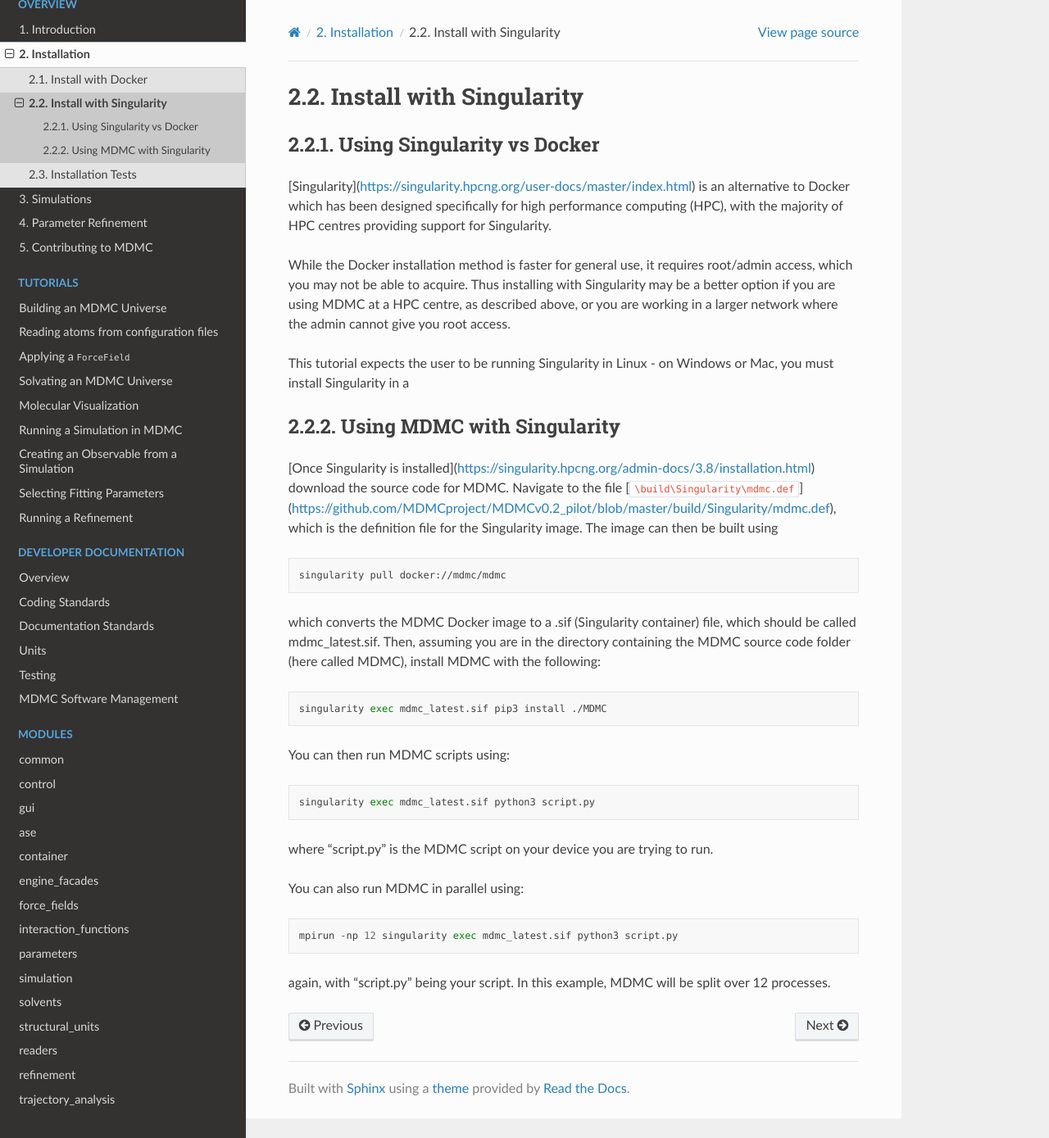
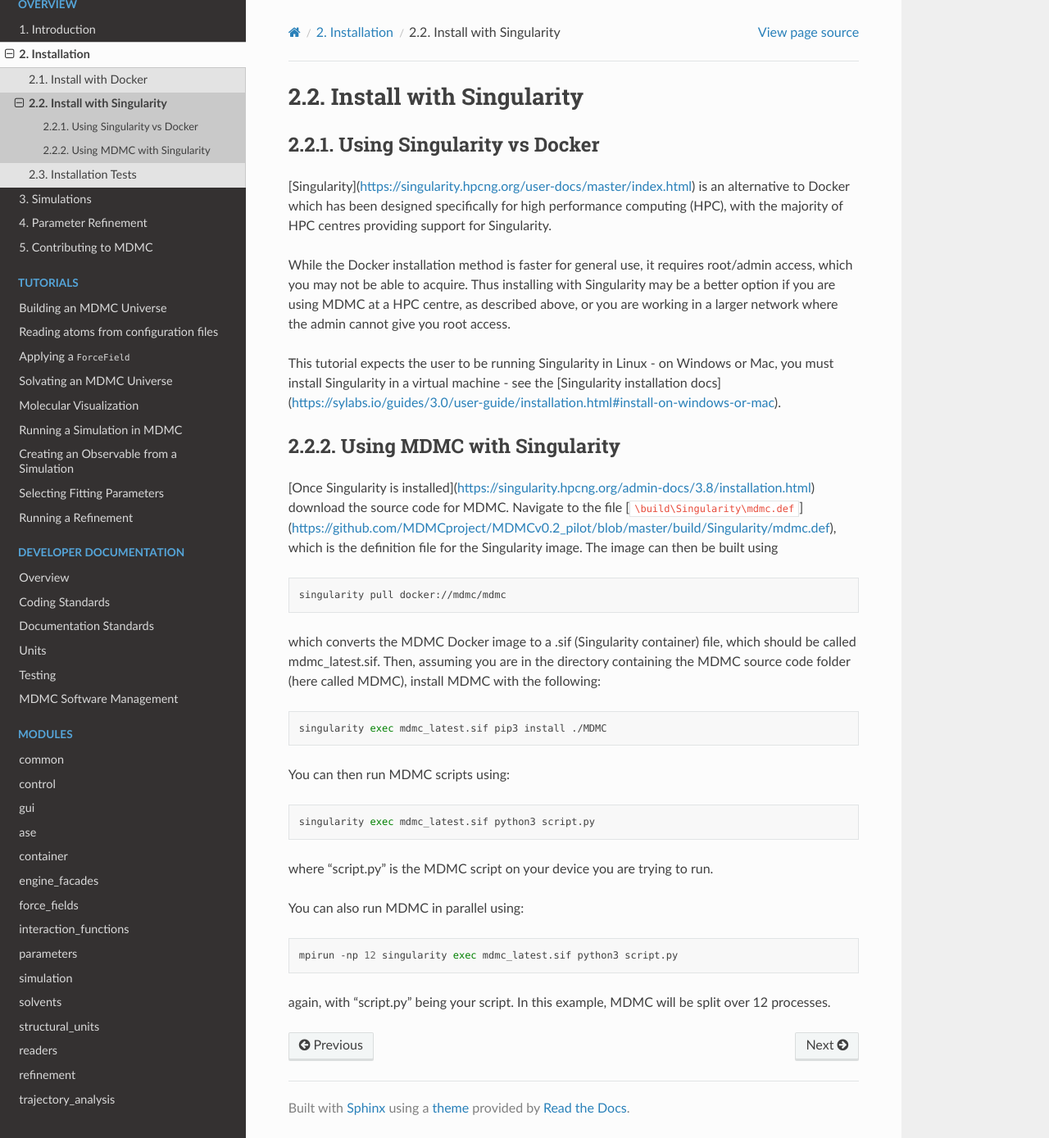
Before and after one commit to ISISNeutronMuon/MDMC, a Sphinx documentation site: the page built from doc/pages/installation/singularity.rst, in a window 1280 px wide and 1389 px high. Shown: the whole window at 82% size. Built offline with Sphinx 7.4.7 and the Read the Docs theme 2.0.0, drawn with Linux system fonts in a browser that asks for light colours; pages that are not in the unit, such as notebooks, are missing from menus.

Commit message:
Very small tweak as I forgot to finish a sentence on the docs.

```diff
--- a/doc/pages/installation/singularity.rst
+++ b/doc/pages/installation/singularity.rst
@@ -13,6 +13,7 @@ Thus installing with Singularity may be a better option if you are using MDMC at
 are working in a larger network where the admin cannot give you root access.
 
 This tutorial expects the user to be running Singularity in Linux - on Windows or Mac, you must install Singularity in a
+virtual machine - see the [Singularity installation docs](https://sylabs.io/guides/3.0/user-guide/installation.html#install-on-windows-or-mac).
 
 Using MDMC with Singularity
 ---------------------------
```
